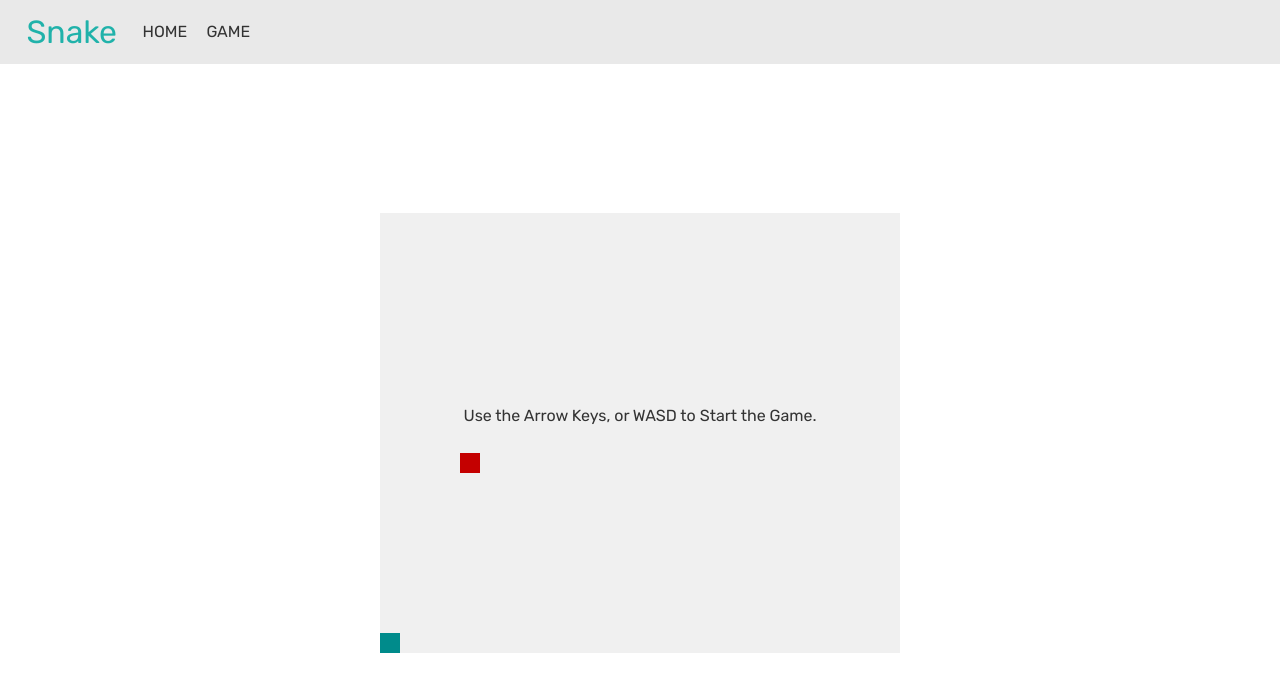
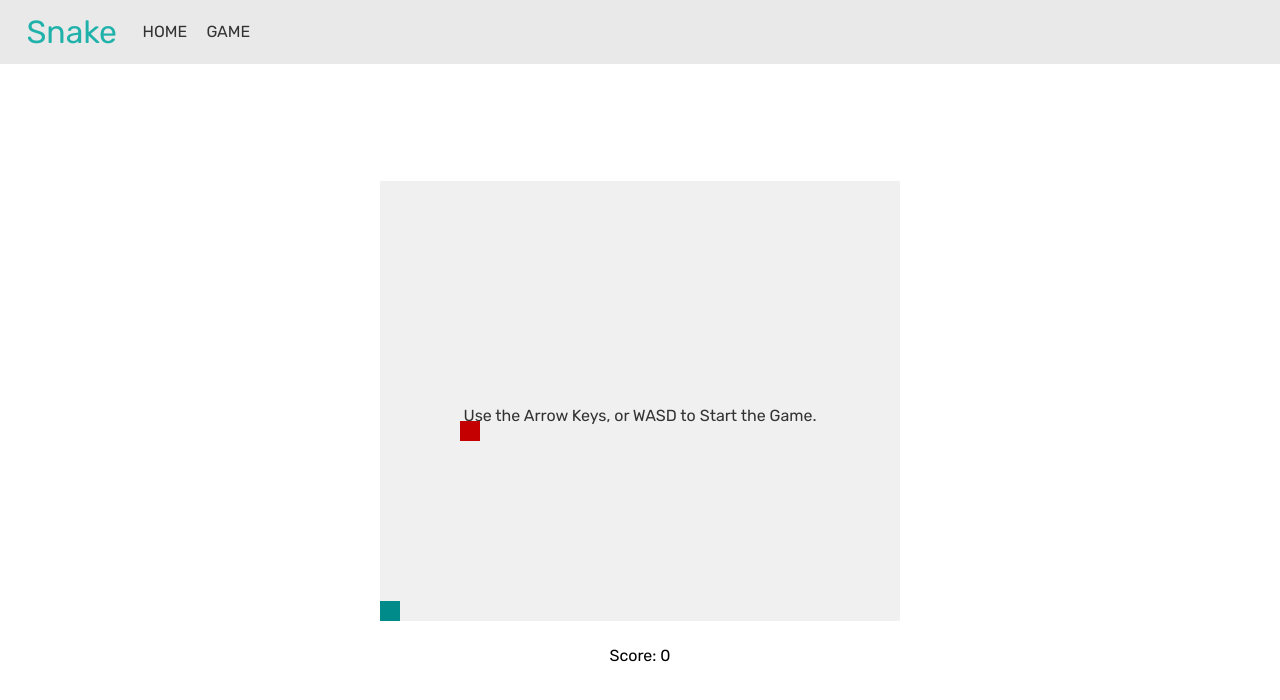
Before and after one commit to brandonburrus/snake-game, a React (Create React App) app: page /game in a window 1280 px wide. Shown: the top 700 px of the page. Built offline with nearby package versions, Linux system fonts and the light colour scheme.

Commit message:
Added better score end-user feedback

```diff
--- a/src/GamePage.tsx
+++ b/src/GamePage.tsx
@@ -9,9 +9,15 @@ import { take } from "rxjs/operators";
 
 const GameContainer = styled.section`
     display: flex;
+    flex-direction: column;
     align-items: center;
     justify-content: center;
     height: calc(100vh - 60px);
+
+    & p#current-score {
+        font-family: "Rubik", Impact, Haettenschweiler, "Arial Narrow Bold", sans-serif;
+        padding: 1.5rem;
+    }
 `;
 
 interface GameOverProps {
@@ -20,7 +26,6 @@ interface GameOverProps {
 }
 
 const GameOverContainer = styled.div`
-    background-color: #f0f0f0;
     min-width: ${(props: GameOverProps) => props.size.width + props.scale}px;
     min-height: ${(props: GameOverProps) => props.size.height + props.scale}px;
     display: flex;
@@ -97,6 +102,13 @@ export default function GamePage() {
         [setGameOver, setScore, setHighScore, highScore]
     );
 
+    const gameScoreDidChange = useCallback(
+        (score: number) => {
+            setScore(score);
+        },
+        [setScore]
+    );
+
     const [showStartMessage, setShowStartMessage] = useState(true);
 
     useEffect(() => {
@@ -118,7 +130,15 @@ export default function GamePage() {
             )}
             <GameContainer>
                 {!gameOver ? (
-                    <SnakeGameController {...gameSize()} scale={gameScale} gameDidEnd={gameDidEnd} />
+                    <>
+                        <SnakeGameController
+                            {...gameSize()}
+                            scale={gameScale}
+                            gameDidEnd={gameDidEnd}
+                            gameScoreDidChange={gameScoreDidChange}
+                        />
+                        <p id="current-score">Score: {score}</p>
+                    </>
                 ) : (
                     <GameOverContainer size={gameSize()} scale={gameScale}>
                         <h2>Game Over!</h2>
--- a/src/SnakeGameController.tsx
+++ b/src/SnakeGameController.tsx
@@ -12,6 +12,7 @@ export interface SnakeGameProps {
     scale?: number;
     renderTickRate?: number;
     gameDidEnd?: (state: SnakeGameState) => void;
+    gameScoreDidChange?: (score: number) => void;
 }
 
 export default class SnakeGameController extends Component<SnakeGameProps, SnakeGameState> {
@@ -103,6 +104,7 @@ export default class SnakeGameController extends Component<SnakeGameProps, Snake
         if (this.state.gameIsOver) {
             this.props.gameDidEnd && this.props.gameDidEnd(this.state);
         }
+        this.props.gameScoreDidChange && this.props.gameScoreDidChange(this.state.score);
     }
 
     public componentWillUnmount() {
```
